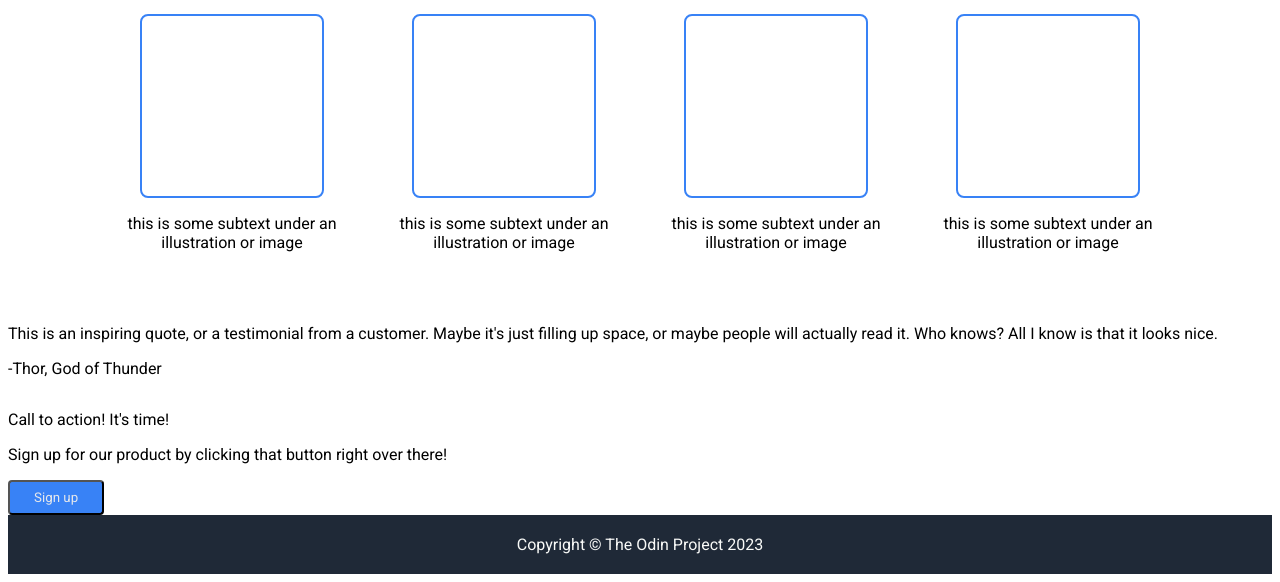
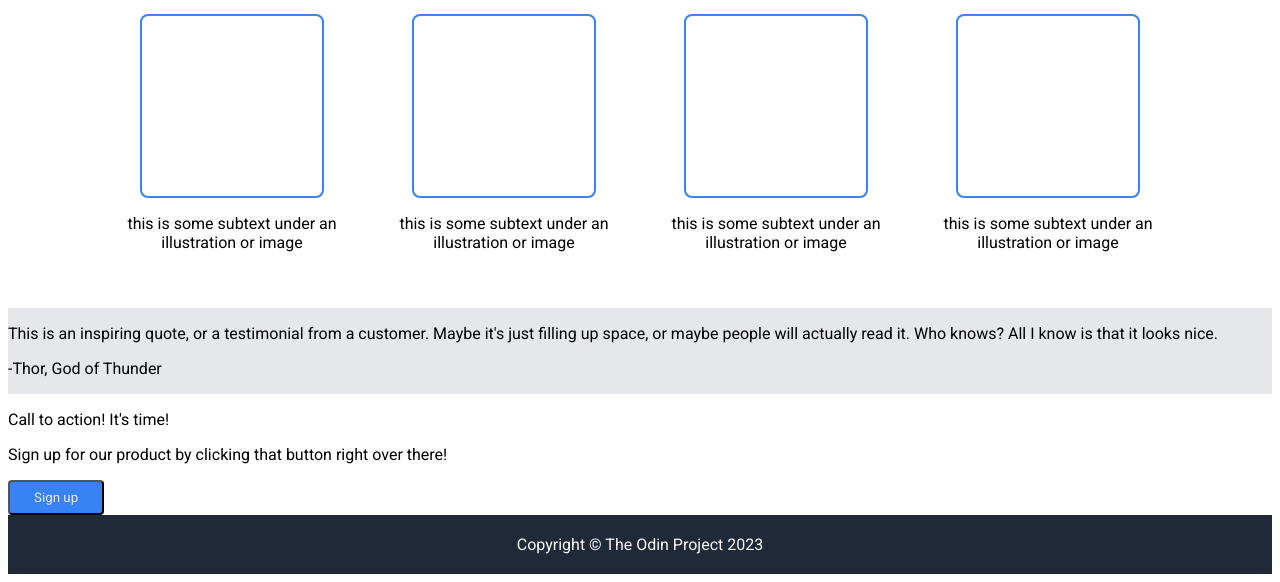
Before and after one commit to SFujiN/landing-page, a plain HTML site: page index.html in a window 1280 px wide. Shown: the part 505-1087 px from the top of the page. Drawn offline with Linux system fonts and the light colour scheme.

Commit message:
Update styles.css

```diff
--- a/styles.css
+++ b/styles.css
@@ -118,6 +118,10 @@ button.hero {
     border-radius: 8px;
 }
 
+.quote-container {
+    background-color: #E5E7EB;
+}
+
 .footer {
     background-color: #1F2937;
     color: #F9FAF8;
```
